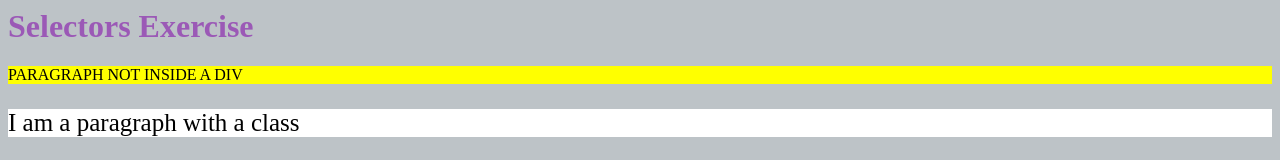
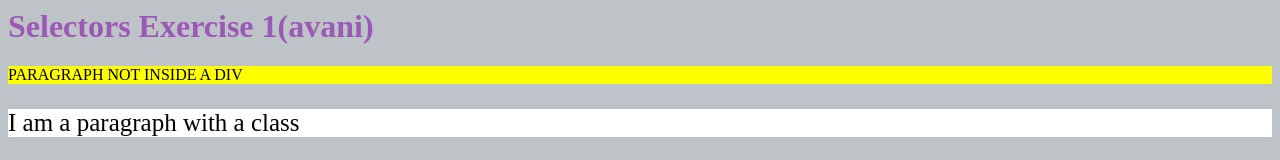
Before and after one commit to avani1403/htmlcss, a plain HTML site: page index.html in a window 1280 px wide. Shown: the top 160 px of the page. Drawn offline with Linux system fonts and the light colour scheme.

Commit message:
fixed 1 task

```diff
--- a/index.html
+++ b/index.html
@@ -5,7 +5,7 @@
   <link rel="stylesheet" type="text/css" href="selectors.css">
 </head>
 <body>
-  <h1>Selectors Exercise</h1>
+  <h1>Selectors Exercise 1(avani)</h1>
 
 <p>PARAGRAPH NOT INSIDE A DIV</p>
 
```
